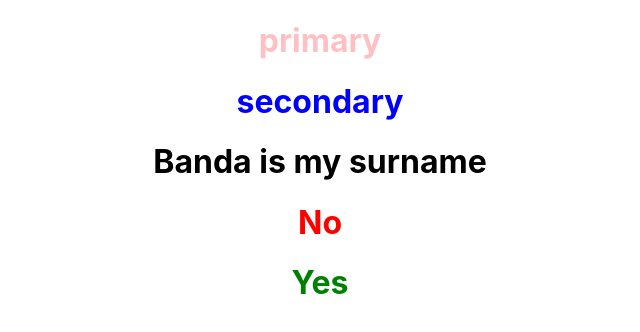
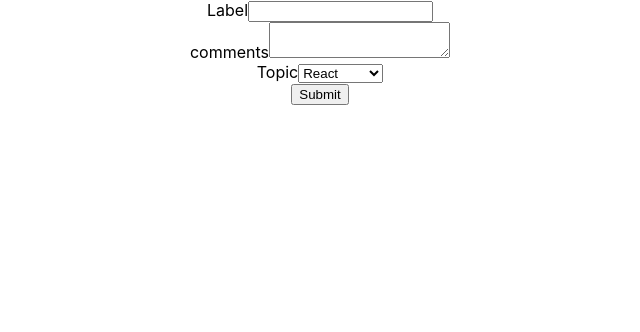
Before and after one commit to Masi-B/refresher-react, a React (Create React App) app: page / in a window 1280 px wide. Shown: the top 332 px of the page, without its empty margins (320-960 px from the left). Built offline with nearby package versions, Linux system fonts and the light colour scheme.

Commit message:
new  commit

```diff
--- a/src/App.js
+++ b/src/App.js
@@ -8,7 +8,7 @@
 import Greet from './components/Greet';
 import Message from './components/Message';
 import ParentComponent from './components/ParentComponent';
-import UsingLists from './components/UsingLists';
+import Form from './components/Form';
 import Welcome from './components/Welcome';
 import Stylesheet from './components/Stylesheet';
 import inLine from './components/inLine';
@@ -28,12 +28,16 @@
       <Greet name="David" typename="middle" />
       <UsingLists />
       */}
-      <Stylesheet primary={true} secondary={true}/>
+      <Form/>
+
+
+      {/* <Stylesheet primary={true} secondary={true}/>
       <Welcome secondary={false} name="Banda" typename="surname" / >
       <inLine />
       <h1 className = 'error'>No</h1>
-      <h1 className = {styles.success}>Yes</h1>
-      {/*
+      <h1 className={styles.success}>Yes</h1>
+
+
       <Greet name="Masimba" typename="firstName">
         <button>children props</button>
       </Greet>
--- /dev/null
+++ b/src/components/Form.js
@@ -0,0 +1,71 @@
+import React, { Component } from "react";
+
+class Form extends Component {
+  constructor(props) {
+    super(props);
+
+    this.state = {
+      username: "",
+      comments: "",
+      topic: "react",
+    };
+  }
+
+  handleUserName = (event) => {
+    this.setState({
+      username: event.target.value,
+    });
+  };
+
+  commentChange = (event) => {
+    this.setState({
+      comments: event.target.value,
+    });
+  };
+
+  topicChange = (event) => {
+    this.setState({
+      topic: event.target.value,
+    });
+    };
+
+    handleSubmit = event => {
+        alert(`${this.state.username} ${this.state.comments} ${this.state.topic}`)
+        event.preventDefault()
+    }
+
+  render() {
+    return (
+      <form onSubmit={this.handleSubmit}>
+        <div>
+          <label>Label</label>
+          <input
+            type="text"
+            value={this.state.username}
+            onChange={this.handleUserName}
+          ></input>
+        </div>
+        <div>
+          <label>comments</label>
+          <textarea
+            value={this.setState.comments}
+            onChange={this.commentChange}
+          ></textarea>
+        </div>
+        <div>
+          <label> Topic</label>
+          <select value={this.state.topic} onChange={this.topicChange}>
+            <option value="react">React</option>
+            <option value="angular">Angula</option>
+            <option value="typeScript">TypeScript</option>
+          </select>
+            </div>
+            <div>
+                <button type="submit">Submit</button>
+            </div>
+      </form>
+    );
+  }
+}
+
+export default Form;
--- a/src/components/inLine.js
+++ b/src/components/inLine.js
@@ -9,8 +9,9 @@
   return (
     <div>
       <h1 style={heading}>inline styling</h1>
+      <h1 className="error">No</h1>
     </div>
-  )
+  );
 }
 
 export default inLine
```
